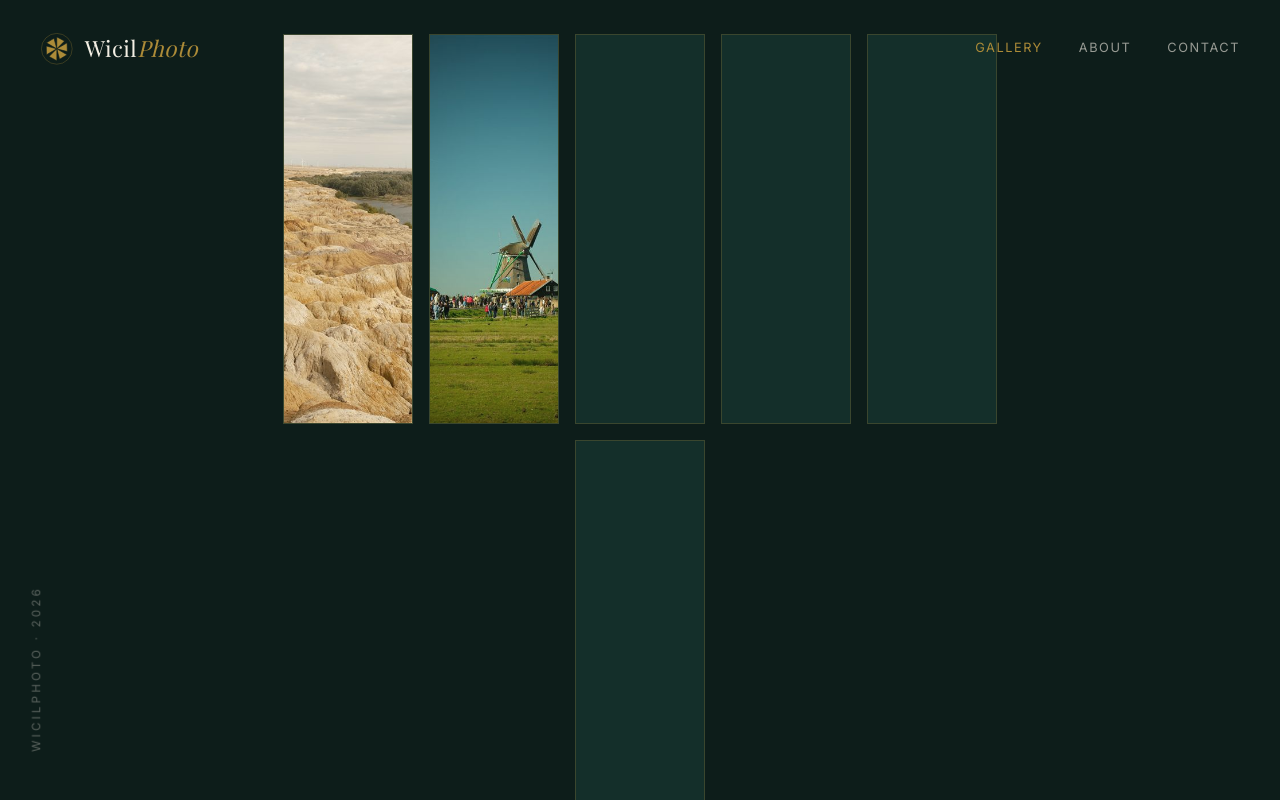
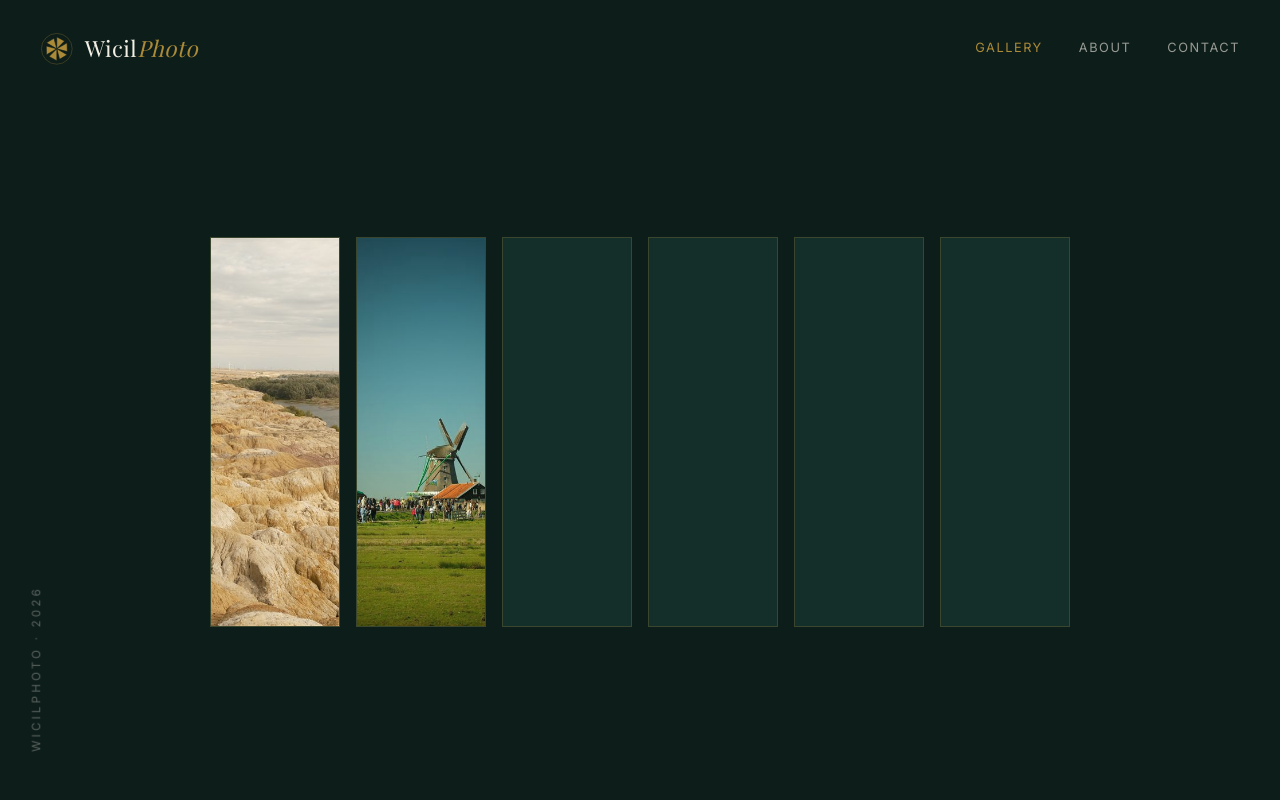
Before and after one commit to williamwuisan/photo-portfolio, a React (Vite) app: page /#/ in a window 1280 px wide. Built offline with nearby package versions, Linux system fonts and the light colour scheme.

Commit message:
Keep home gallery items on a single row and fix reveal animation on small viewports

```diff
--- a/src/components/LocationList.css
+++ b/src/components/LocationList.css
@@ -1,8 +1,9 @@
 .location-row {
   display: flex;
-  flex-wrap: wrap;
+  flex-wrap: nowrap;
   justify-content: center;
   gap: 1rem;
+  width: 100%;
 }
 
 .location-item {
@@ -10,12 +11,13 @@
   box-sizing: border-box;
   cursor: pointer;
   display: block;
-  width: 130px;
+  flex: 0 1 130px;
+  min-width: 44px;
   aspect-ratio: 1 / 3;
   background: var(--bg-alt);
   border: 1px solid var(--border);
   opacity: 0;
-  transform: translateX(-64px);
+  transform: translateX(-20px);
   transition:
     opacity 0.8s cubic-bezier(0.22, 1, 0.36, 1),
     transform 0.8s cubic-bezier(0.22, 1, 0.36, 1),
@@ -46,9 +48,3 @@
   filter: grayscale(0);
   transform: scale(1.04);
 }
-
-@media (max-width: 600px) {
-  .location-item {
-    width: 96px;
-  }
-}
--- a/src/pages/Home.css
+++ b/src/pages/Home.css
@@ -35,7 +35,6 @@
 }
 
 .home-inner > .location-row {
-  max-width: 760px;
   margin: 0 auto;
 }
 
```
